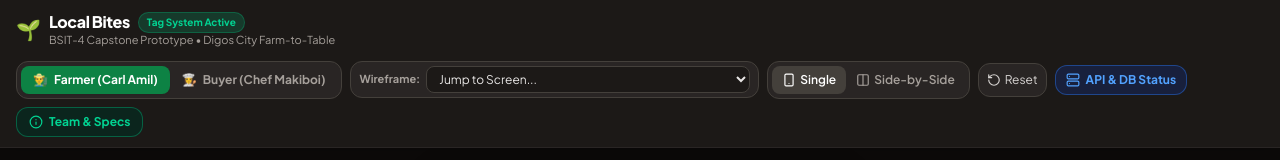
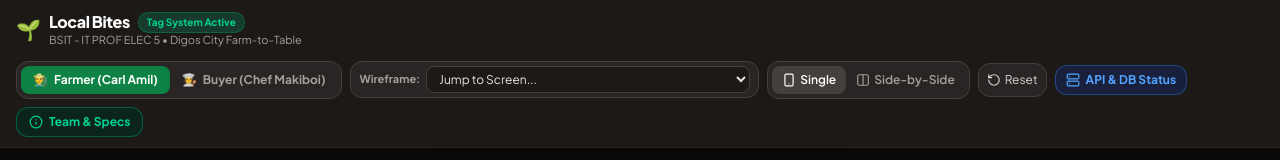
Before and after one commit to Carl542/local-bites, a React (Vite) app: page / in a window 1280 px wide. Shown: the top 160 px of the page. Built offline with nearby package versions, Linux system fonts and the light colour scheme.

Commit message:
chore: update course label to BSIT - IT PROF ELEC 5

```diff
--- a/src/components/ApiStatusModal.tsx
+++ b/src/components/ApiStatusModal.tsx
@@ -231,7 +231,7 @@ export const ApiStatusModal: React.FC<ApiStatusModalProps> = ({ isOpen, onClose
         {/* Modal Footer */}
         <div className="px-5 py-3 border-t border-stone-800 bg-stone-950 flex items-center justify-between text-xs">
           <span className="text-[11px] text-stone-400">
-            BSIT-4 Capstone Architecture • Local Bites Cooperative
+            BSIT - IT PROF ELEC 5 Architecture • Local Bites Cooperative
           </span>
           <button
             type="button"
--- a/src/components/DemoToolbar.tsx
+++ b/src/components/DemoToolbar.tsx
@@ -54,7 +54,7 @@ export const DemoToolbar: React.FC = () => {
                 </span>
               </div>
               <span className="text-[11px] text-stone-400 block -mt-0.5">
-                BSIT-4 Capstone Prototype • Digos City Farm-to-Table
+                BSIT - IT PROF ELEC 5 • Digos City Farm-to-Table
               </span>
             </div>
           </div>
@@ -321,7 +321,7 @@ export const DemoToolbar: React.FC = () => {
             <div className="flex justify-between items-start pb-3 border-b border-stone-800">
               <div>
                 <span className="text-[10px] font-bold uppercase tracking-wider text-emerald-400">
-                  Group 1 • BSIT – 4
+                  Group 1 • BSIT - IT PROF ELEC 5
                 </span>
                 <h3 className="text-lg font-extrabold text-white">
                   Local Bites Cooperative System
```
Also changed, not shown: 1 other file (tests, documents, lock files or other folders).
